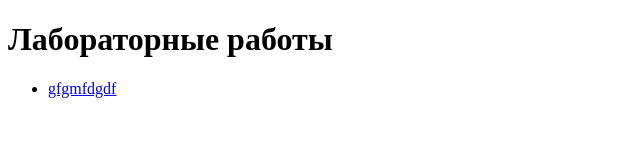
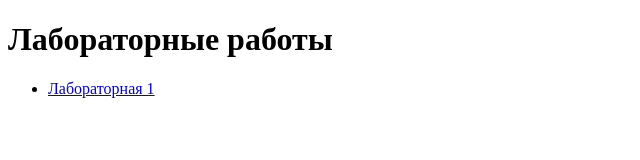
Before and after one commit to danilin52/danilin52.github.io, a plain HTML site: page index.html in a window 1280 px wide. Shown: the full height of the page, 0-640 px from the left. Drawn offline with Linux system fonts and the light colour scheme.

Commit message:
хаха

```diff
--- a/index.html
+++ b/index.html
@@ -6,6 +6,6 @@
 <body>
     <h1>Лабораторные работы</h1>
     <ul>
-        <li><a href="/lab1/lab1_1.html">gfgmfdgdf</a></li>
+        <li><a href="/lab1/lab1_1.html">Лабораторная 1</a></li>
     </ul>
 </body>
```
